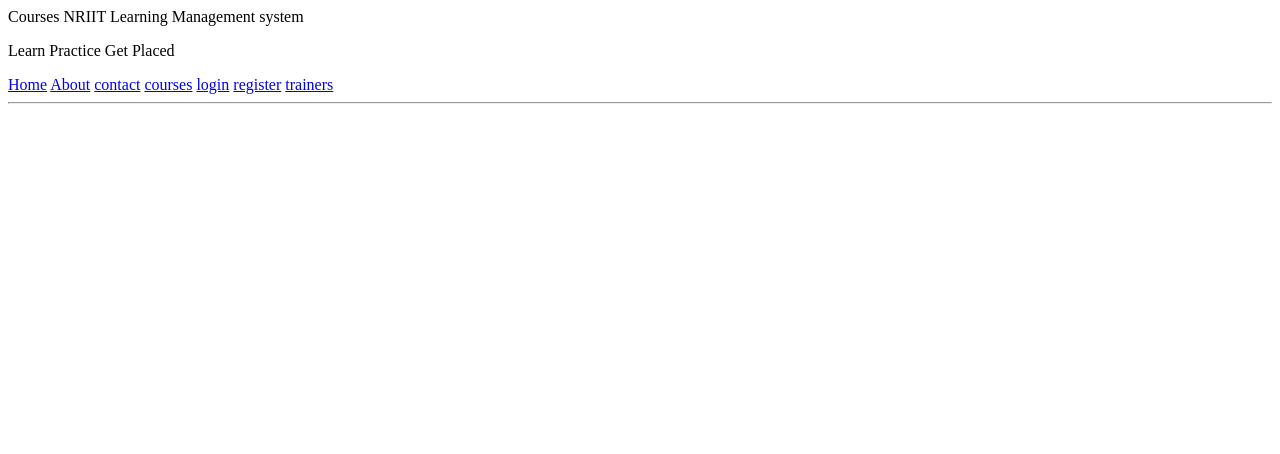
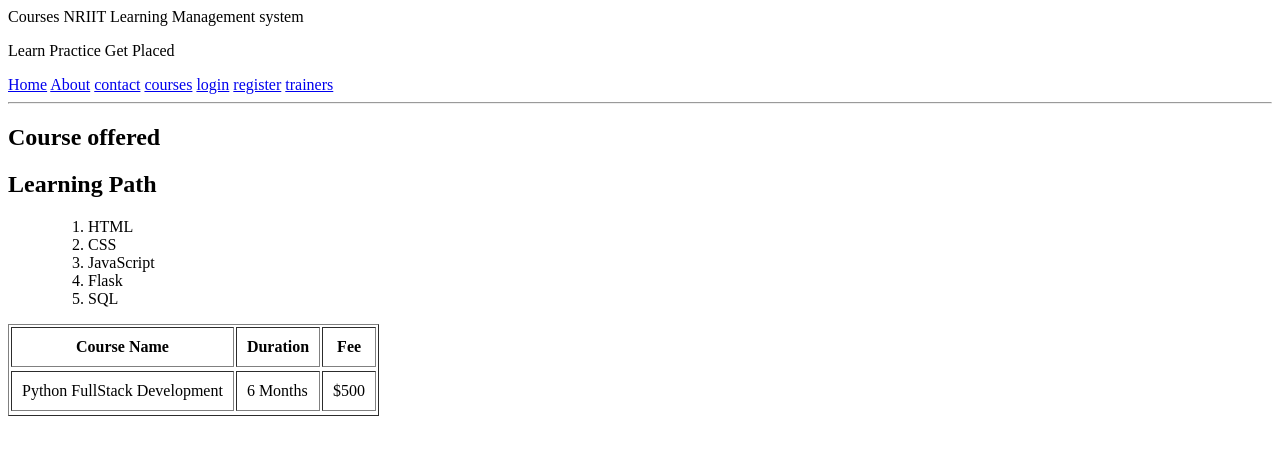
Before and after one commit to sadamsailaja-cyber/Python_fullStack_1, a plain HTML site: page courses.html in a window 1280 px wide. Drawn offline with Linux system fonts and the light colour scheme.

Commit message:
updated courses.html

```diff
--- a/courses.html
+++ b/courses.html
@@ -20,6 +20,32 @@
         </nav>
     <hr>
     </header>
-
+    <main>
+        <section>
+            <h2>Course offered</h2>
+            <table border="1" cellpadding="10">
+                <tr>
+                    <th>Course Name</th>
+                    <th>Duration</th>
+                    <th>Fee</th>
+                <tr>
+                <tr>
+                    <td>Python FullStack Development</td>
+                    <td>6 Months</td>
+                    <td>$500</td>
+                <tr>
+        </section>
+        <section>
+            <h2>Learning Path</h2>
+            <ol>
+                <ol>
+                <li>HTML</li>
+                <li>CSS</li>
+                <li>JavaScript</li>
+                <li>Flask</li>
+                <li>SQL</li>
+            </ol>
+            </section>
+        </section>
 </body>
 </html>
```
Also changed, not shown: trainers.html (+7 -0 lines).
